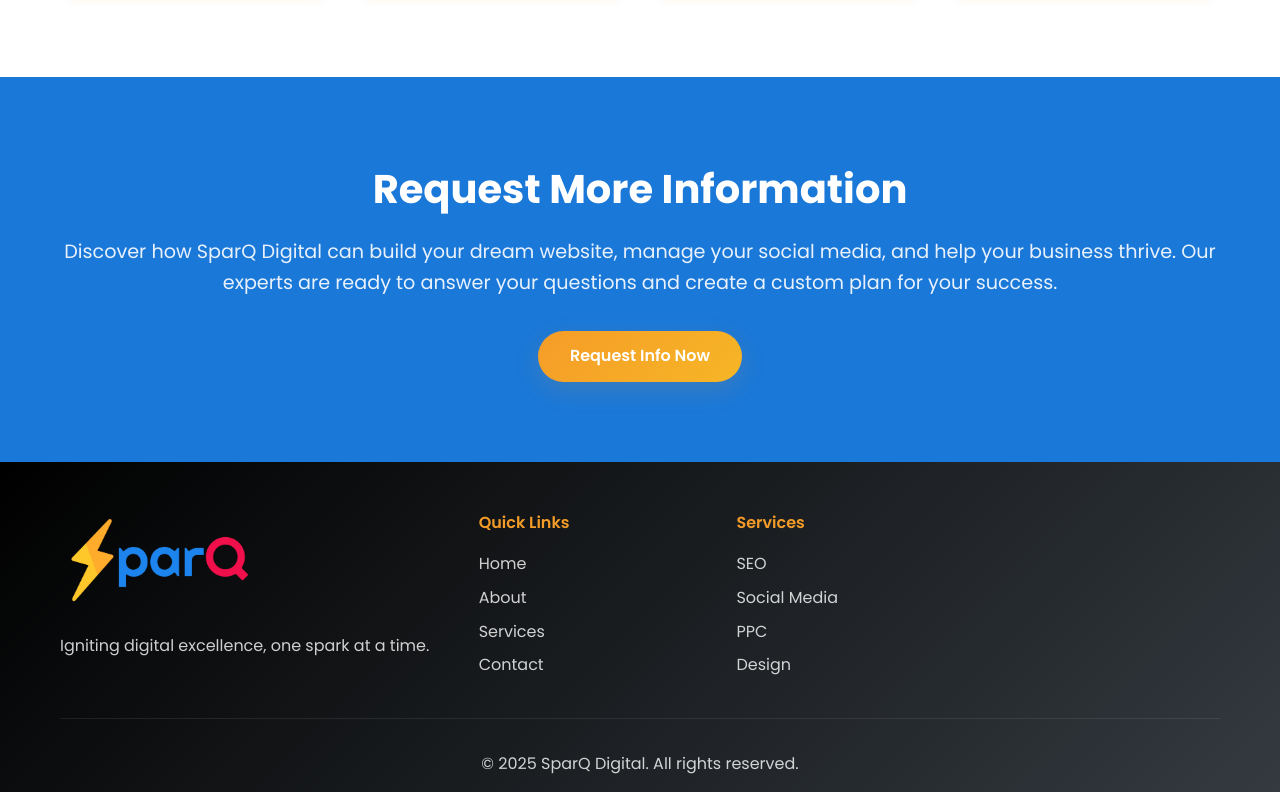
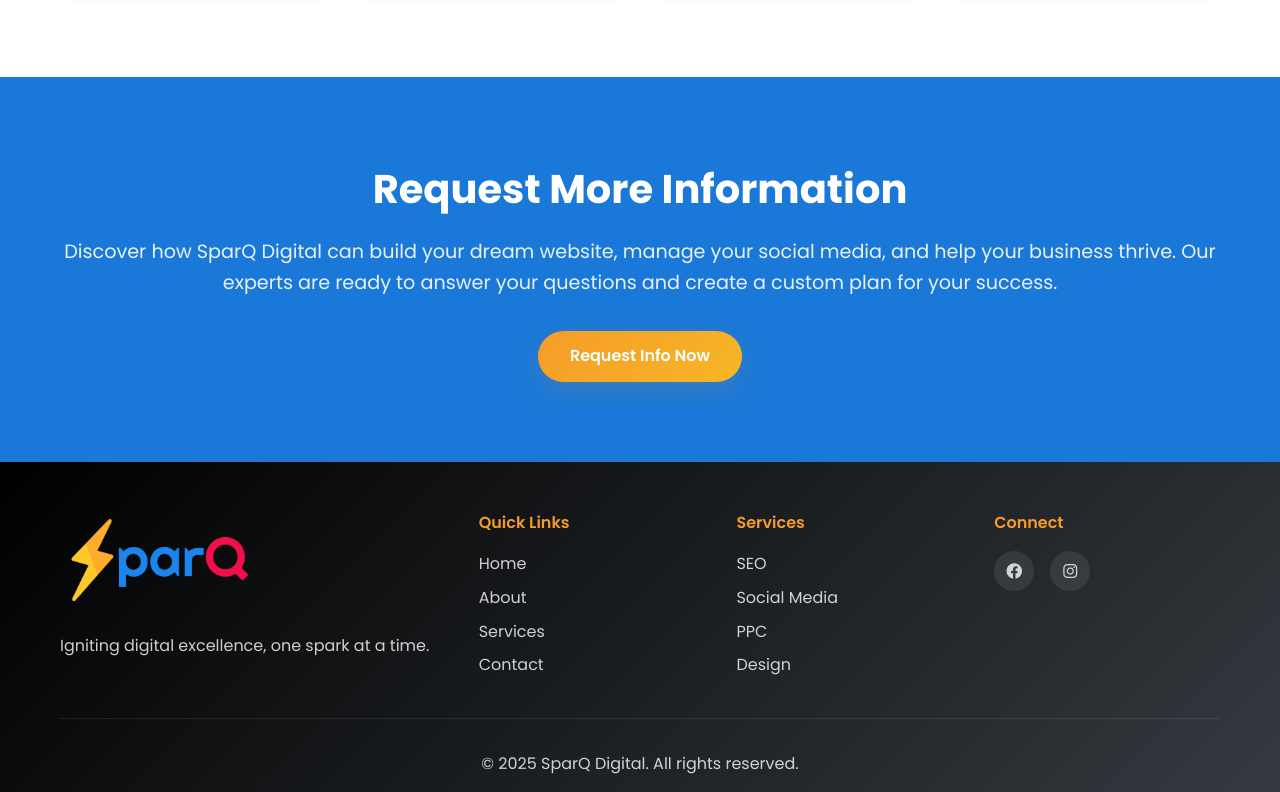
Before and after one commit to hligon35/sparq-landing, a plain HTML site: page index.html in a window 1280 px wide. Shown: the part 1766-2558 px from the top of the page. Drawn offline with Linux system fonts and the light colour scheme.

Commit message:
Clean up footer section in index.html
Removed commented-out footer section and social links.

```diff
--- a/index.html
+++ b/index.html
@@ -166,15 +166,15 @@
                             <li><a href="services.html">Design</a></li>
                         </ul>
                     </div>
-                    <!-- <div class="footer-section">
+                    <div class="footer-section">
                         <h4>Connect</h4>
                         <div class="social-links">
                             <a href="#"><i class="fab fa-facebook"></i></a>
-                            <a href="#"><i class="fab fa-twitter"></i></a>
+<!--                             <a href="#"><i class="fab fa-twitter"></i></a> -->
                             <a href="#"><i class="fab fa-instagram"></i></a>
-                            <a href="#"><i class="fab fa-linkedin"></i></a>
+<!--                             <a href="#"><i class="fab fa-linkedin"></i></a> -->
                         </div>
-                    </div> -->
+                    </div>
                 </div>
             </div>
             <div class="footer-bottom">
```
